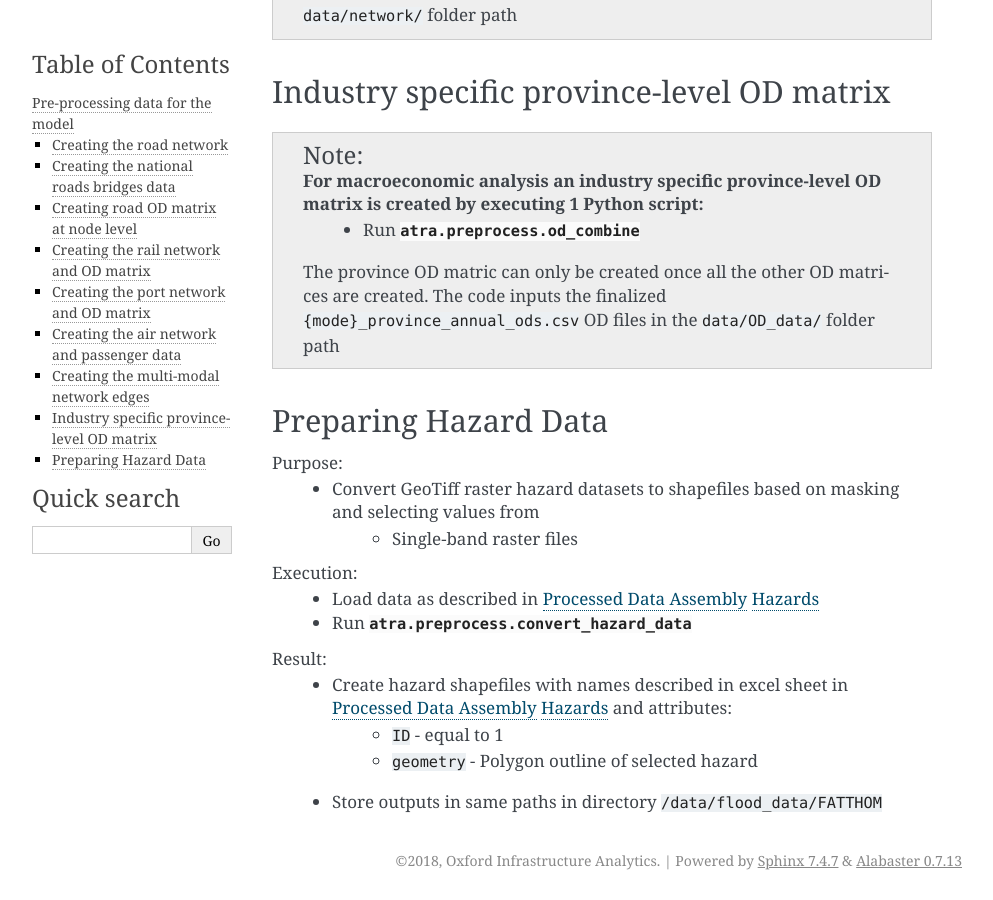
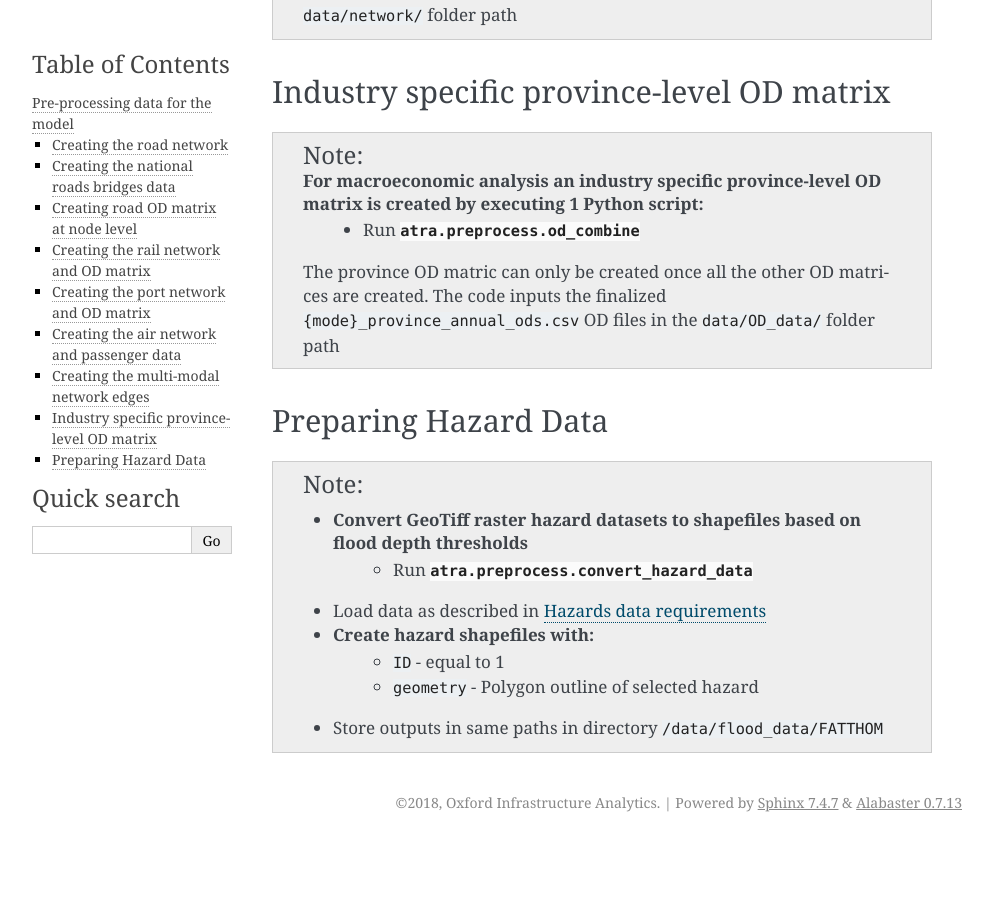
Before and after one commit to oi-analytics/argentina-transport, a Sphinx documentation site: the page built from docs/predata.rst, in a window 1280 px wide and 900 px high, scrolled down 13244 px. Shown: the whole window, without its empty margins (148-1141 px from the left). Built offline with Sphinx 7.4.7, drawn with Linux system fonts in a browser that asks for light colours; formulas are drawn with MathJax 3; pages that are not in the unit, such as notebooks, are missing from menus; the version number is read from the project's files by our own code; after the commit the page ends 14086 px from its top, so only the background shows below that.

Commit message:
edited docs

```diff
--- a/docs/predata.rst
+++ b/docs/predata.rst
@@ -177,7 +177,8 @@ Creating the rail network and OD matrix
        "OD data", "Secretaría de Planificación de Cargas"
        "Transport Costs","Estimated from COSFER model by Secretaría de Planificación de Transporte"
 
-    Rail GIS data can also be downloaded from the portal https://ide.transporte.gob.ar/geoserver/web/. See the Python script :py:mod:`atra.preprocess.scrape_wfs`
+    Rail GIS data can also be downloaded from the portal https://ide.transporte.gob.ar/geoserver/web/.
+    See the Python script :py:mod:`atra.preprocess.scrape_wfs`
 
     The original rail OD data provided by the Secretaría de Planificación de Cargas contains station-station OD matrices which are time-stamped for the year 2015. But there are several issues with using the rail GIS network and OD data directly:
         - The names of the OD stations do not always match the nodes in the GIS data. So we do not always know the location of OD nodes
@@ -326,16 +327,14 @@ Industry specific province-level OD matrix
 
 Preparing Hazard Data
 ---------------------
-Purpose:
-    - Convert GeoTiff raster hazard datasets to shapefiles based on masking and selecting values from
-        - Single-band raster files
+.. Note::
+    - Convert GeoTiff raster hazard datasets to shapefiles based on flood depth thresholds
+        - Run :py:mod:`atra.preprocess.convert_hazard_data`
 
-Execution:
-    - Load data as described in `Processed Data Assembly <https://argentina-transport-risk-analysis.readthedocs.io/en/latest/data.html>`_ `Hazards <https://argentina-transport-risk-analysis.readthedocs.io/en/latest/data.html#hazards>`_
-    - Run :py:mod:`atra.preprocess.convert_hazard_data`
+    - Load data as described in `Hazards data requirements <https://argentina-transport-risk-analysis.readthedocs.io/en/latest/parameters.html#hazards-data-requirements>`_
 
-Result:
-    - Create hazard shapefiles with names described in excel sheet in `Processed Data Assembly <https://argentina-transport-risk-analysis.readthedocs.io/en/latest/data.html>`_ `Hazards <https://argentina-transport-risk-analysis.readthedocs.io/en/latest/data.html#hazards>`_ and attributes:
+    - Create hazard shapefiles with:
         - ``ID`` - equal to 1
         - ``geometry`` - Polygon outline of selected hazard
+
     - Store outputs in same paths in directory ``/data/flood_data/FATTHOM``
```
